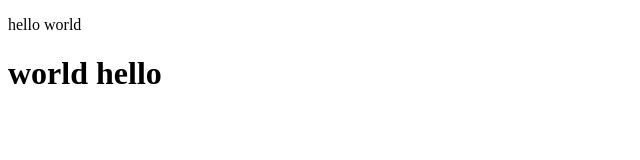
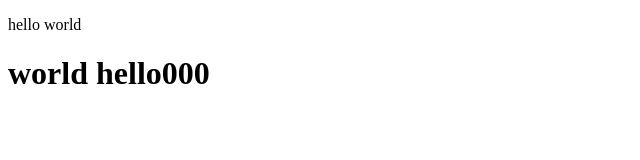
Before and after one commit to RahulRajYadav37/demo-repo2, a plain HTML site: page index.html in a window 1280 px wide. Shown: the full height of the page, 0-640 px from the left. Drawn offline with Linux system fonts and the light colour scheme.

Commit message:
new branch commit

```diff
--- a/index.html
+++ b/index.html
@@ -7,6 +7,6 @@
 </head>
 <body>
     <p>hello world</p>
-    <h1>world hello</h1>
+    <h1>world hello000</h1>
 </body>
 </html>
```
